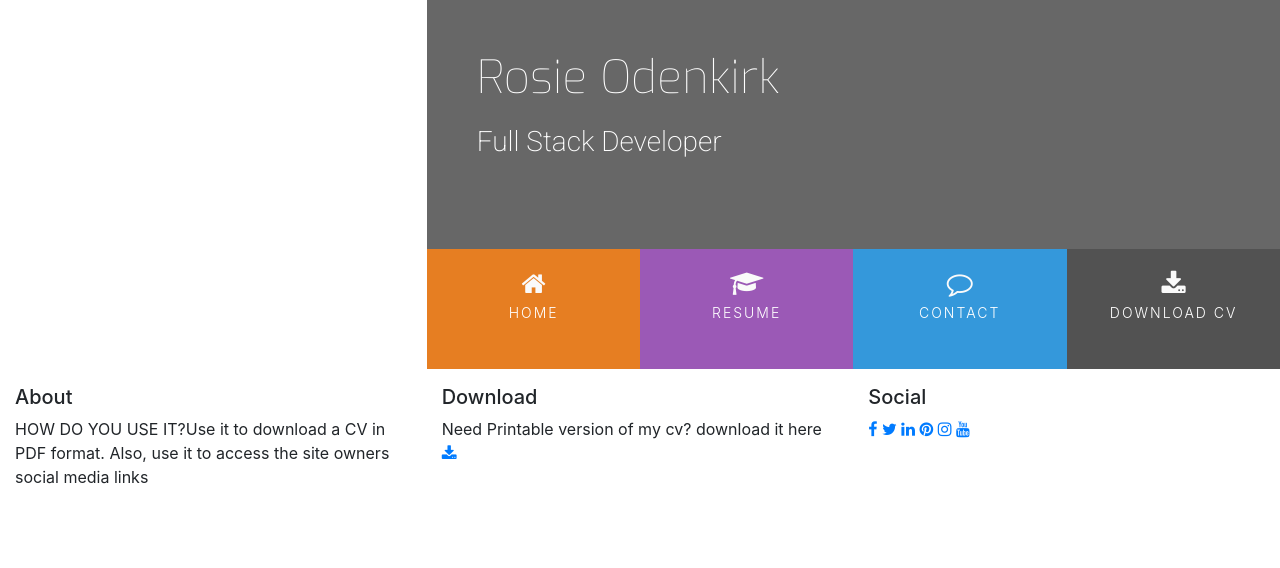
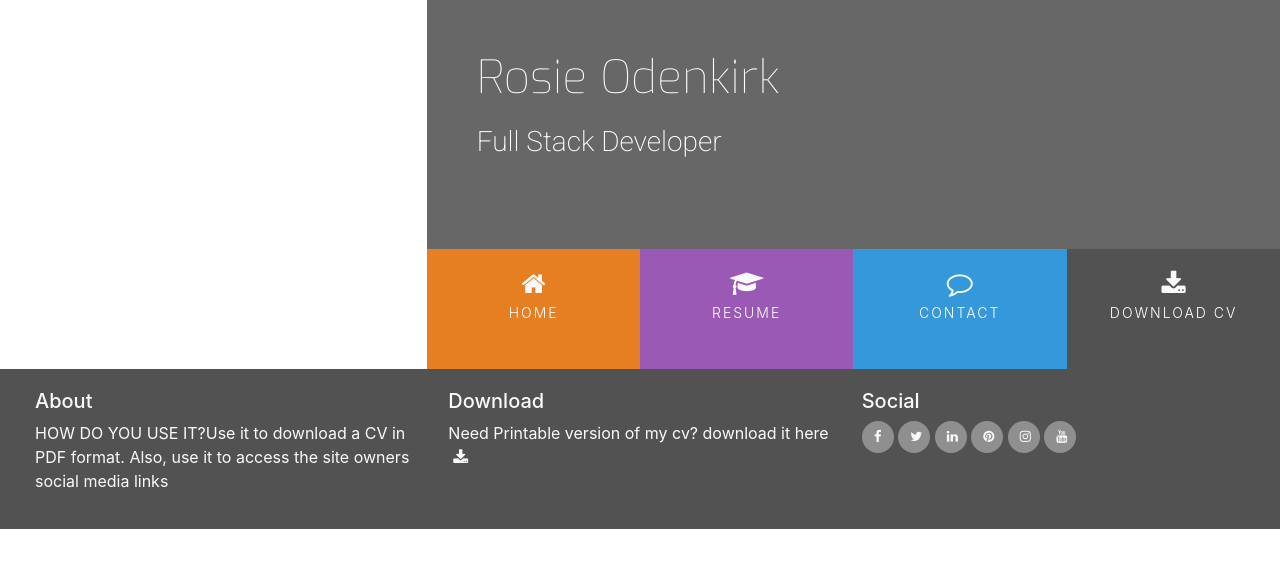
Before and after one commit to maisam2004/mini_project_Resume_pro, a plain HTML site: page index.html in a window 1280 px wide. Drawn offline with nearby package versions, Linux system fonts and the light colour scheme.

Commit message:
add new styling for footer,and social links

```diff
--- a/assets/css/style.css
+++ b/assets/css/style.css
@@ -20,6 +20,11 @@
 
 .ui-menu-color-download {
     background-color: #525252;
+}
+
+.inline-block{
+  display:inline-block;
+
 }
 
 /*--------------------------------------------Heading*/
@@ -73,6 +78,10 @@ header {
     padding: 0;
 }
 
+#nav {
+    margin: 0;
+}
+
 .menuitem {
     height: 120px;
     text-align: center;
@@ -103,3 +112,61 @@ header {
     font-weight: 300;
     letter-spacing: 2px;
 }
+
+/*--------------------------------------------Hover.css*/
+
+.hvr-sweep-to-bottom:before {
+    background: rgba(0, 0, 0, 0.2);
+    height: 120px;
+}
+
+/* ----------------------------------------Footer */
+
+footer {
+    background-color: #525252;
+    color: #fafafa;
+    min-height: 120px;
+    margin: 0;
+}
+
+.cv-pdf i{
+  font-size 18px;
+  color:#fafafa;
+  text-align:center;
+  padding-left:5px;
+  transition:all 0.35s ease-in-out;
+  -moz-transition:all 0.35s ease-in-out;
+  -webkit-transition:all 0.35s ease-in-out;
+  -o-transition:all 0.35s ease-in-out;
+}
+.cv-pdf i:hover{
+  color:#e84600;
+}
+
+.social-links{
+  padding-bottom :15px;
+}
+.social-links li a i{
+  width:32px;
+  height:32px;
+  padding:12px;
+  border-radius:50%;
+  font-size :13px;
+  line-height: 7px;
+  text-align:center;
+  color: #fafafa;
+  background:#8f8f8f;
+
+  transition:all 0.35s ease-in-out;
+  -moz-transition:all 0.35s ease-in-out;
+  -webkit-transition:all 0.35s ease-in-out;
+  -o-transition:all 0.35s ease-in-out;
+}
+.social-links li a i:hover{
+  background:#e84610;
+
+}
+
+#footer-details{
+  padding:20px;
+}
```
